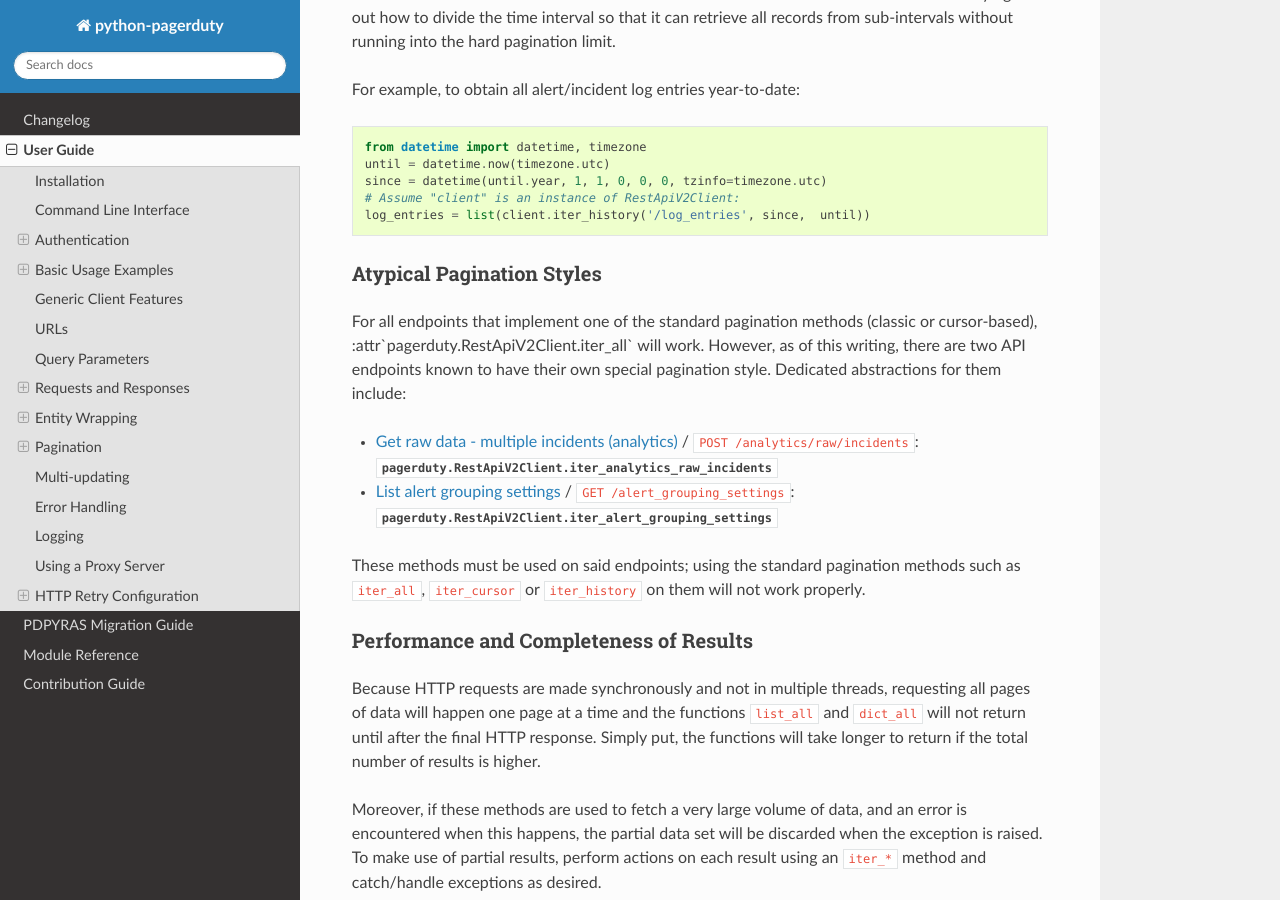
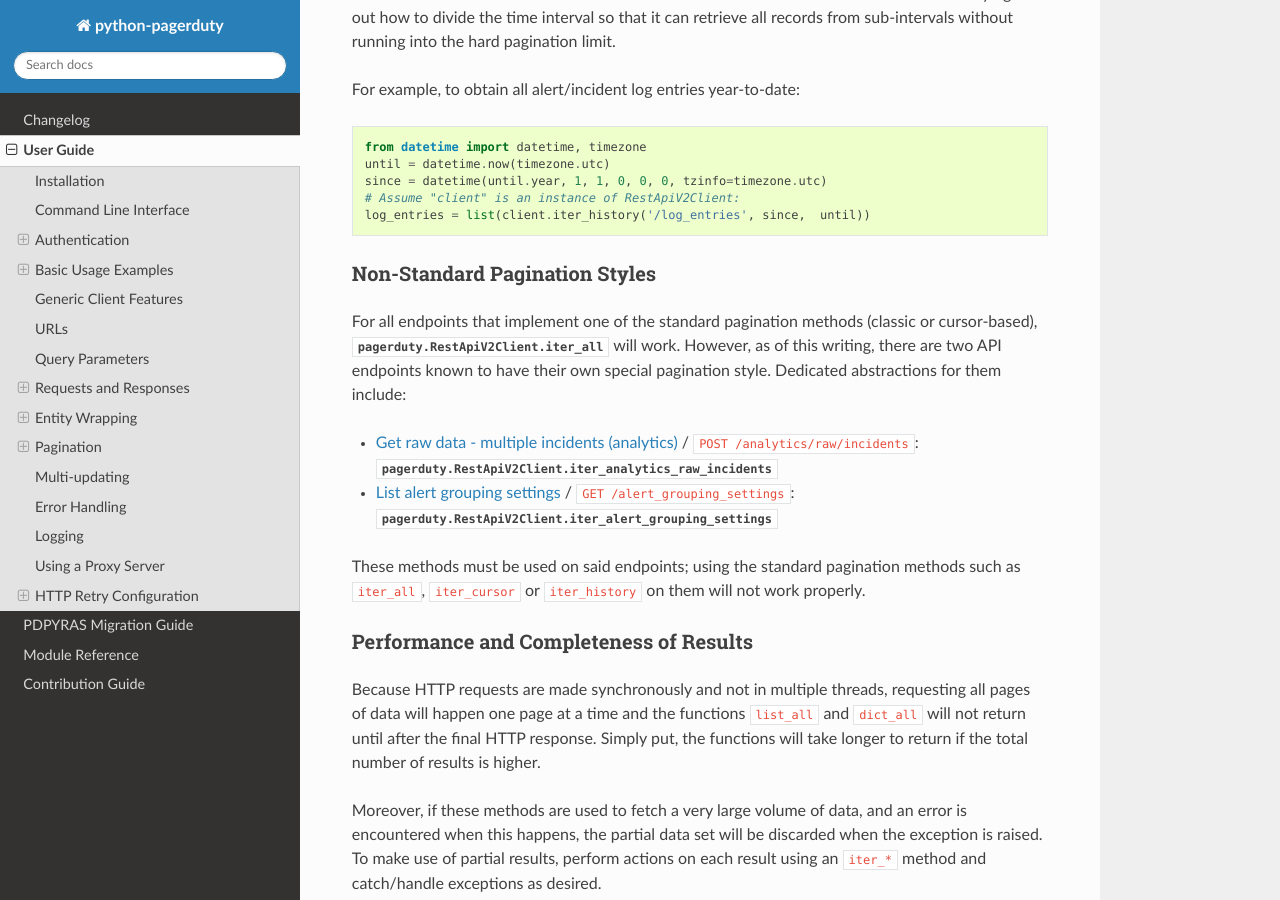
Before and after one commit to PagerDuty/python-pagerduty, a Sphinx documentation site: the page built from sphinx/source/user_guide.rst, in a window 1280 px wide and 900 px high, scrolled down 12646 px. Built offline with Sphinx 7.4.7 and the Read the Docs theme 3.1.0, drawn with Linux system fonts in a browser that asks for light colours.

Commit message:
Fix reference link in user guide

```diff
--- a/sphinx/source/user_guide.rst
+++ b/sphinx/source/user_guide.rst
@@ -666,10 +666,10 @@ For example, to obtain all alert/incident log entries year-to-date:
     # Assume "client" is an instance of RestApiV2Client:
     log_entries = list(client.iter_history('/log_entries', since,  until))
 
-Atypical Pagination Styles
-**************************
+Non-Standard Pagination Styles
+******************************
 For all endpoints that implement one of the standard pagination methods
-(classic or cursor-based), :attr`pagerduty.RestApiV2Client.iter_all` will
+(classic or cursor-based), :attr:`pagerduty.RestApiV2Client.iter_all` will
 work. However, as of this writing, there are two API endpoints known to have
 their own special pagination style. Dedicated abstractions for them include:
 
```
